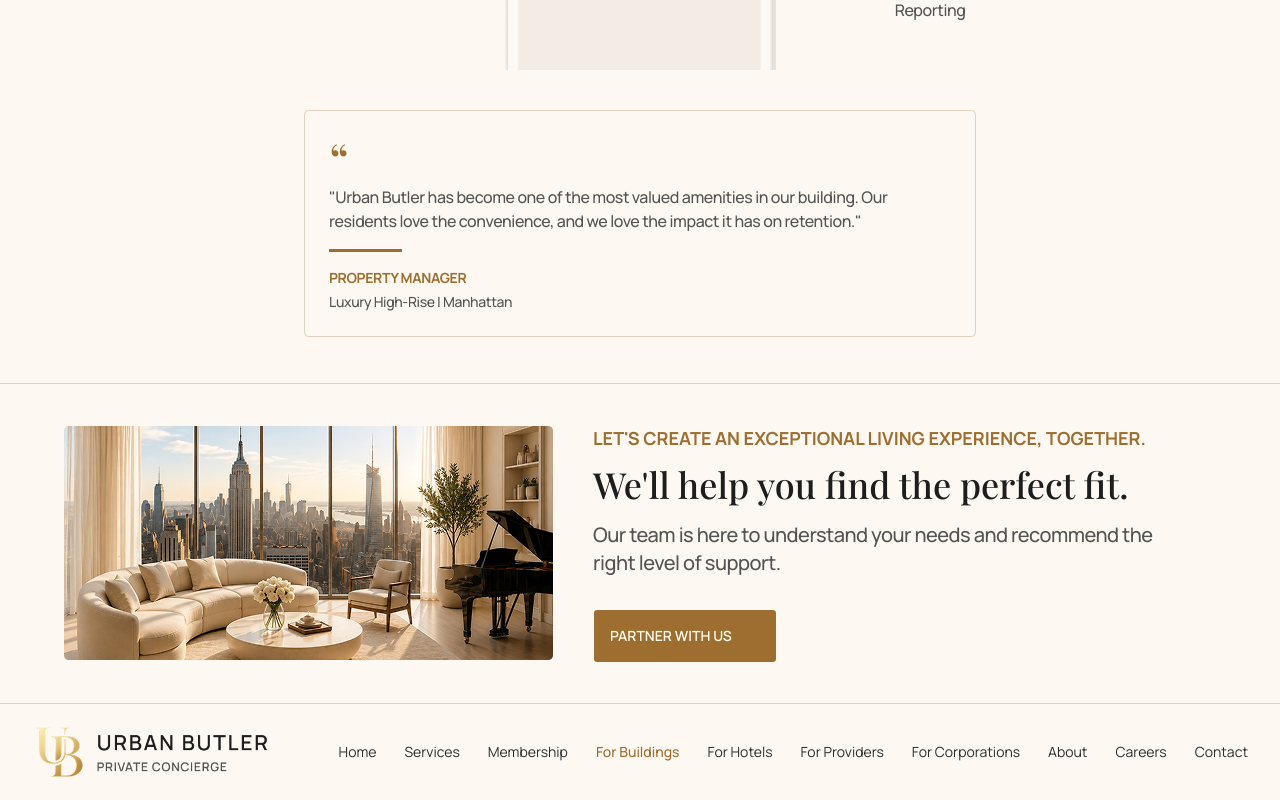
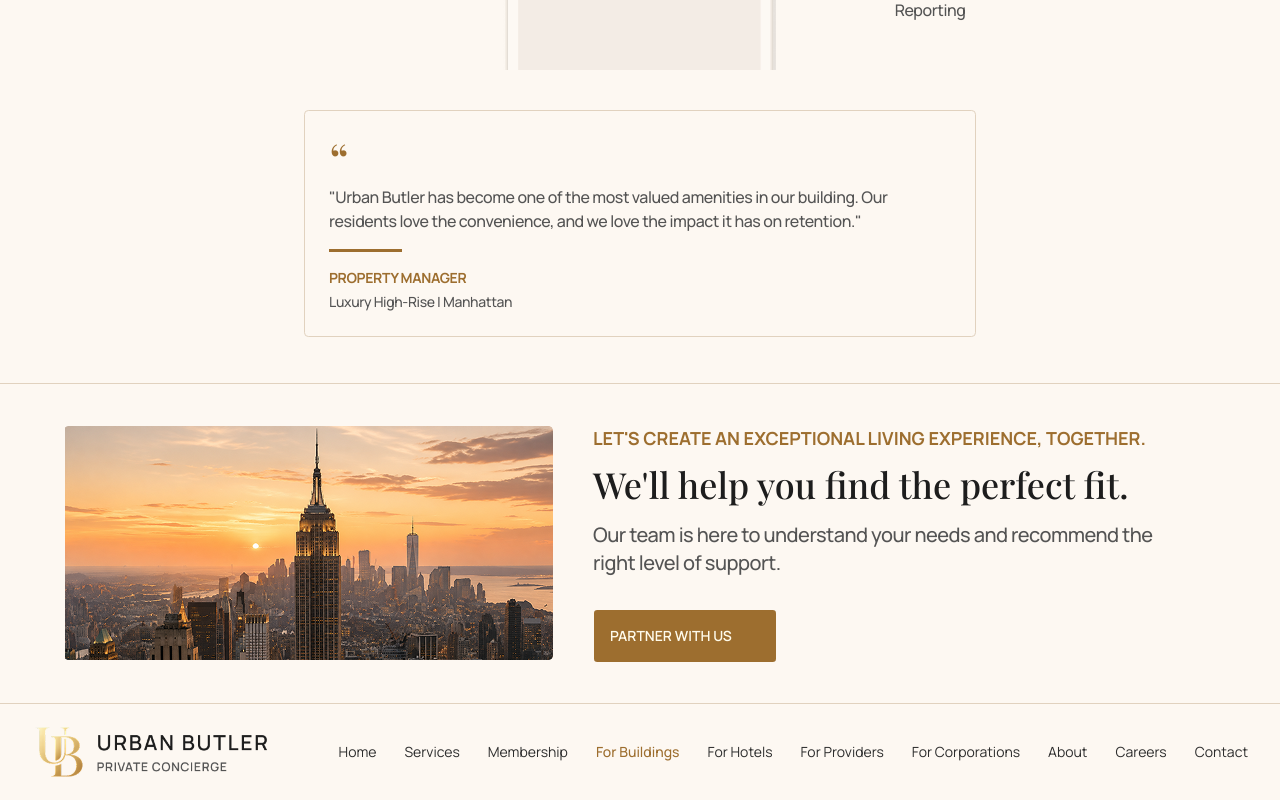
Before and after one commit to hammadevencir/urban-butler, a Next.js app: page /for-buildings in a window 1280 px wide. Shown: the part 1586-2386 px from the top of the page. Built offline with nearby package versions, Linux system fonts and the light colour scheme; some icons are missing; a web font is replaced by a local one.

Commit message:
for building page fixes

```diff
--- a/components/for-buildings/for-buildings-cta-section.tsx
+++ b/components/for-buildings/for-buildings-cta-section.tsx
@@ -14,8 +14,8 @@ const ForBuildingsCtaSection = () => {
             src="/for-buildings/partner-cta.png"
             alt="New York City skyline at sunset"
             width={489}
-            height={270}
-            className="w-full rounded-sm xl:min-w-[489px]"
+            height={234}
+            className="w-full rounded-sm xl:min-w-[489px] max-h-[239px]"
           />
 
           <div className="flex flex-col gap-6 lg:gap-8 2xl:contents">
```
Also changed, not shown: public/for-buildings/partner-cta.png.
